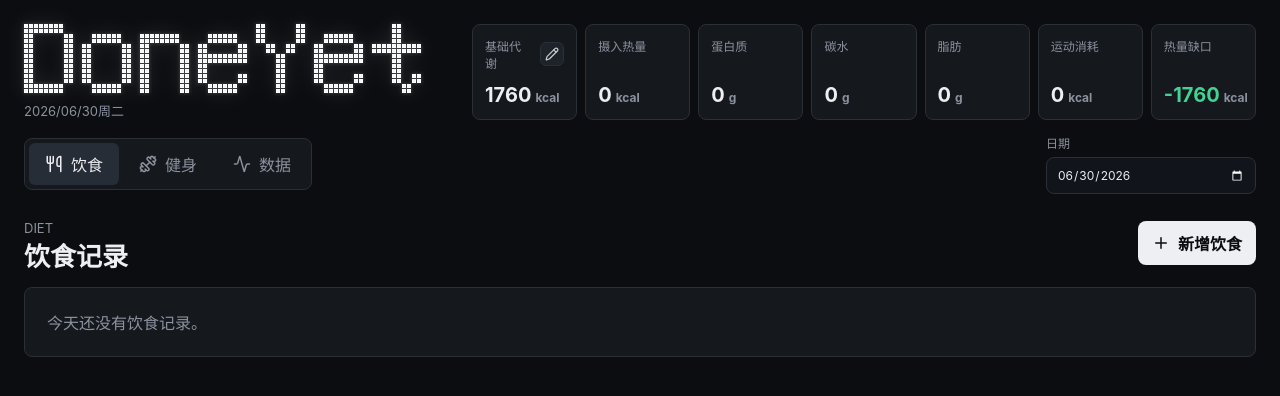
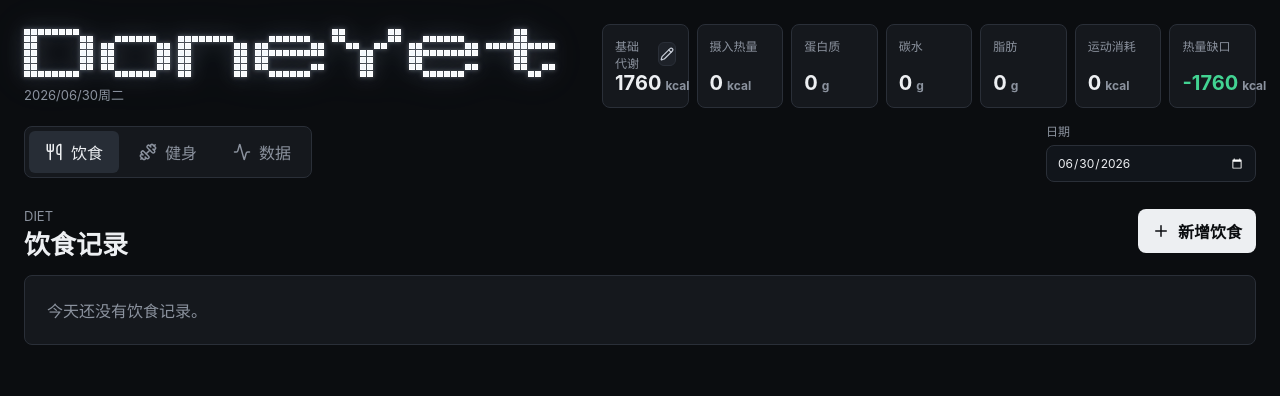
Before and after one commit to gengshuochn/DoneYet_project, a React (Vite) app in the folder client/: page / in a window 1280 px wide. Shown: the top 396 px of the page. Built offline with nearby package versions, Linux system fonts and the light colour scheme.

Commit message:
feat: refine pixel logo and calendar controls

```diff
--- a/client/src/components/DataModule.tsx
+++ b/client/src/components/DataModule.tsx
@@ -1,5 +1,5 @@
 import { Ban, CheckCircle2, ChevronLeft, ChevronRight, CircleDotDashed, Plus, RotateCcw, Save, X } from 'lucide-react';
-import { useMemo, useState } from 'react';
+import { useEffect, useMemo, useState } from 'react';
 import { CartesianGrid, Line, LineChart, ResponsiveContainer, Tooltip, XAxis, YAxis } from 'recharts';
 import type { BodyMetricType, BodyRecord, Meal, Workout } from '../types/models';
 import { addMonths, getMonthDays, monthKey, nowISO, todayISO } from '../utils/date';
@@ -12,6 +12,18 @@ type EditorState = {
   value: string;
 };
 
+type ChartDotPayload = {
+  date?: string;
+  [key: string]: unknown;
+};
+
+type ChartDotProps = {
+  cx?: number;
+  cy?: number;
+  stroke?: string;
+  payload?: ChartDotPayload;
+};
+
 const metricOptions: BodyMetricType[] = ['weight', 'chest', 'waist', 'bodyFat'];
 
 function metricColor(type: BodyMetricType) {
@@ -21,6 +33,12 @@ function metricColor(type: BodyMetricType) {
     waist: '#4da3ff',
     bodyFat: '#ffb86b'
   }[type];
+}
+
+function makeMonthDate(year: number, month: number) {
+  const safeYear = Number.isFinite(year) ? Math.max(1900, Math.min(2100, Math.trunc(year))) : new Date().getFullYear();
+  const safeMonth = Number.isFinite(month) ? Math.max(1, Math.min(12, Math.trunc(month))) : 1;
+  return new Date(safeYear, safeMonth - 1, 1).toISOString().slice(0, 10);
 }
 
 export function DataModule({
@@ -38,14 +56,21 @@ export function DataModule({
 }) {
   const [editor, setEditor] = useState<EditorState | null>(null);
   const [calendarDate, setCalendarDate] = useState(todayISO());
+  const { days, firstWeekday, year, month } = getMonthDays(calendarDate);
+  const [yearDraft, setYearDraft] = useState(String(year));
+  const [monthDraft, setMonthDraft] = useState(String(month));
   const chartData = useMemo(() => makeBodyChartData(records), [records]);
-  const { days, firstWeekday, year, month } = getMonthDays(calendarDate);
+
+  useEffect(() => {
+    setYearDraft(String(year));
+    setMonthDraft(String(month));
+  }, [year, month]);
 
   const openCreateEditor = () => {
     setEditor({ date: todayISO(), type: 'weight', value: '' });
   };
 
-  const openPointEditor = (type: BodyMetricType, payload: { date?: string; [key: string]: unknown }) => {
+  const openPointEditor = (type: BodyMetricType, payload: ChartDotPayload) => {
     if (!payload.date || typeof payload[type] !== 'number') return;
     const existing = records.find((record) => record.date === payload.date && record.type === type);
     setEditor({
@@ -54,6 +79,26 @@ export function DataModule({
       type,
       value: String(payload[type])
     });
+  };
+
+  const renderMetricDot = (type: BodyMetricType) => (props: unknown) => {
+    const { cx, cy, stroke, payload } = props as ChartDotProps;
+    if (typeof cx !== 'number' || typeof cy !== 'number') return null;
+
+    return (
+      <circle
+        cx={cx}
+        cy={cy}
+        r={4}
+        fill="#15181d"
+        stroke={stroke ?? metricColor(type)}
+        strokeWidth={2}
+        className="chart-click-dot"
+        onClick={() => {
+          if (payload) openPointEditor(type, payload);
+        }}
+      />
+    );
   };
 
   const saveEditor = () => {
@@ -89,6 +134,10 @@ export function DataModule({
     }
 
     setEditor(null);
+  };
+
+  const commitCalendarDate = () => {
+    setCalendarDate(makeMonthDate(Number(yearDraft), Number(monthDraft)));
   };
 
   return (
@@ -174,11 +223,11 @@ export function DataModule({
                 stroke={metricColor(type)}
                 strokeWidth={2}
                 connectNulls
-                dot={{ r: 3 }}
+                dot={renderMetricDot(type)}
                 activeDot={{
-                  r: 6,
+                  r: 7,
                   onClick: (props: unknown) => {
-                    const payload = (props as { payload?: { date?: string; [key: string]: unknown } }).payload;
+                    const payload = (props as { payload?: ChartDotPayload }).payload;
                     if (payload) openPointEditor(type, payload);
                   }
                 }}
@@ -190,7 +239,35 @@ export function DataModule({
 
       <div className="calendar-card">
         <div className="calendar-title">
-          <h3>{year} 年 {month} 月完成日历</h3>
+          <div className="calendar-date-editor">
+            <span>完成情况</span>
+            <input
+              aria-label="日历年份"
+              className="calendar-inline-input year"
+              type="number"
+              value={yearDraft}
+              onChange={(event) => setYearDraft(event.target.value)}
+              onBlur={commitCalendarDate}
+              onKeyDown={(event) => {
+                if (event.key === 'Enter') event.currentTarget.blur();
+              }}
+            />
+            <span>年</span>
+            <input
+              aria-label="日历月份"
+              className="calendar-inline-input month"
+              type="number"
+              min="1"
+              max="12"
+              value={monthDraft}
+              onChange={(event) => setMonthDraft(event.target.value)}
+              onBlur={commitCalendarDate}
+              onKeyDown={(event) => {
+                if (event.key === 'Enter') event.currentTarget.blur();
+              }}
+            />
+            <span>月</span>
+          </div>
           <div className="calendar-actions">
             <button type="button" className="icon-button" onClick={() => setCalendarDate(addMonths(calendarDate, -1))} aria-label="上个月">
               <ChevronLeft size={18} />
--- a/client/src/components/TopStats.tsx
+++ b/client/src/components/TopStats.tsx
@@ -21,21 +21,20 @@ const pixelLetters: Record<string, string[]> = {
   t: ['00100', '00100', '11111', '00100', '00100', '00101', '00010']
 };
 
-function thickenPattern(pattern: string[]) {
-  return pattern.flatMap((row) => {
-    const thickRow = row
+function thickenVerticalStrokes(pattern: string[]) {
+  return pattern.map((row) =>
+    row
       .split('')
       .map((cell) => cell.repeat(2))
-      .join('');
-    return [thickRow, thickRow];
-  });
+      .join('')
+  );
 }
 
 function PixelLogo() {
   return (
     <div className="pixel-word" aria-label="DoneYet" role="img">
       {'DoneYet'.split('').map((letter, letterIndex) => {
-        const pattern = thickenPattern(pixelLetters[letter]);
+        const pattern = thickenVerticalStrokes(pixelLetters[letter]);
         return (
           <div className="pixel-letter" key={`${letter}-${letterIndex}`}>
             {pattern.flatMap((row, rowIndex) =>
--- a/client/src/styles.css
+++ b/client/src/styles.css
@@ -55,7 +55,7 @@ p {
 
 .topbar {
   display: grid;
-  grid-template-columns: 430px 1fr;
+  grid-template-columns: 560px 1fr;
   gap: 18px;
   align-items: stretch;
   margin-bottom: 14px;
@@ -83,28 +83,31 @@ p {
 .pixel-word {
   display: flex;
   align-items: flex-start;
-  gap: 9px;
+  gap: 8px;
   width: max-content;
-  filter: drop-shadow(0 0 10px rgba(237, 239, 242, .16));
+  filter:
+    drop-shadow(0 0 10px rgba(237, 239, 242, .18))
+    drop-shadow(0 0 20px rgba(77, 163, 255, .08));
 }
 
 .pixel-letter {
   display: grid;
-  grid-template-columns: repeat(10, 4px);
-  grid-template-rows: repeat(14, 4px);
+  grid-template-columns: repeat(10, 6px);
+  grid-template-rows: repeat(7, 6px);
   gap: 1px;
 }
 
 .pixel-cell {
-  width: 4px;
-  height: 4px;
+  width: 6px;
+  height: 6px;
 }
 
 .pixel-cell.on {
-  background: #f4f6f8;
+  background: #f8fafc;
   box-shadow:
-    inset 0 0 0 1px rgba(255, 255, 255, .75),
-    0 0 4px rgba(244, 246, 248, .3);
+    inset 0 0 0 1px rgba(255, 255, 255, .9),
+    0 0 5px rgba(248, 250, 252, .36),
+    0 0 12px rgba(77, 163, 255, .1);
 }
 
 .brand-panel p,
@@ -406,6 +409,34 @@ label {
   margin-bottom: 12px;
 }
 
+.calendar-date-editor {
+  display: flex;
+  align-items: center;
+  gap: 8px;
+  color: #edeff2;
+  font-size: 18px;
+  font-weight: 800;
+}
+
+.calendar-inline-input {
+  width: auto;
+  height: 36px;
+  padding: 6px 9px;
+  color: #edeff2;
+  background: #1e2229;
+  border-color: #2a2f38;
+  text-align: center;
+  font-weight: 800;
+}
+
+.calendar-inline-input.year {
+  width: 74px;
+}
+
+.calendar-inline-input.month {
+  width: 48px;
+}
+
 .calendar-actions {
   display: flex;
   gap: 6px;
@@ -467,6 +498,10 @@ label {
 
 .calendar-legend {
   margin-top: 12px;
+}
+
+.chart-click-dot {
+  cursor: pointer;
 }
 
 .metric-editor-backdrop {
```
Lines whose indentation alone changed are shown as unchanged.
